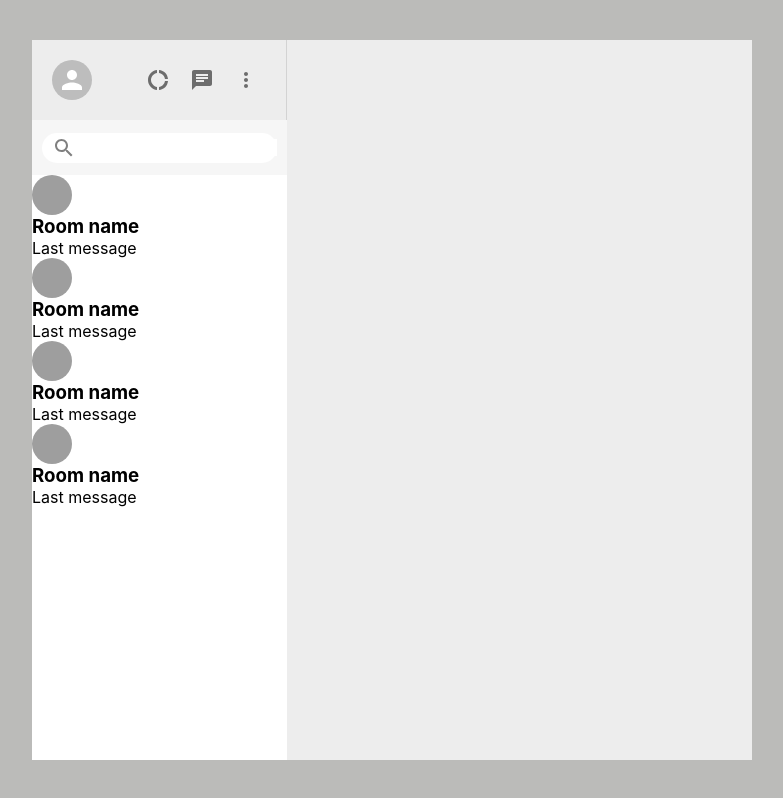
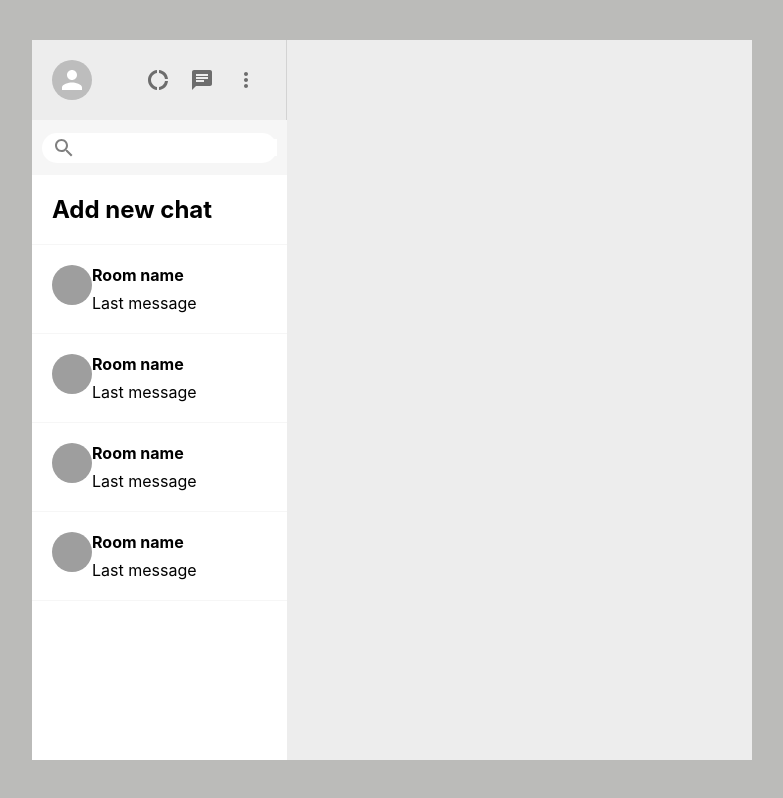
Before and after one commit to prabhjot9213/whatsapp-clone, a React (Create React App) app: page / in a window 1280 px wide. Shown: the whole page, without its empty margins (248-1031 px from the left). Built offline with nearby package versions, Linux system fonts and the light colour scheme; grey boxes are pictures that could not be loaded.

Commit message:
Added Chat.js file

```diff
--- a/src/App.js
+++ b/src/App.js
@@ -1,6 +1,7 @@
 
 import './App.css';
 import Sidebar from './Sidebar';
+import Chat from './Chat';
 
 function App() {
   return (
@@ -8,7 +9,7 @@
 
       <div className = "app__body">
         <Sidebar/>
-        {/* Chat*/}
+      <Chat />
       </div>
     </div>
   );
--- /dev/null
+++ b/src/Chat.css
@@ -0,0 +1,3 @@
+.chat{
+    flex: 0.65;
+}
--- /dev/null
+++ b/src/Chat.js
@@ -0,0 +1,13 @@
+import React from 'react';
+import './Chat.css';
+
+function Chat() {
+  return (
+    <div className='chat'>
+        <div className='chat__header'></div>
+        <div className='chat__body'></div>
+    </div>
+  )
+}
+
+export default Chat
--- a/src/Sidebar.js
+++ b/src/Sidebar.js
@@ -29,6 +29,7 @@
         </div>
         </div>
         <div className='sidebar__chats'>
+        <SidebarChat addNewChat />
         <SidebarChat />
         <SidebarChat />
         <SidebarChat />
--- a/src/SidebarChat.css
+++ b/src/SidebarChat.css
@@ -0,0 +1,20 @@
+.sidebarChat{
+    display: flex;
+    padding: 20px;
+
+    cursor: pointer;
+    border-bottom: 1px solid #f6f6f6;
+}
+
+.sidebarChat:hover{
+    background-color: #ebebeb;
+}
+
+.sidebarChat__info > h3{
+font-size: 16px;
+margin-bottom: 8px;
+}
+
+.sidebarchat__info{
+    margin-left: 15px;
+}
--- a/src/SidebarChat.js
+++ b/src/SidebarChat.js
@@ -6,25 +6,35 @@
 //import { useState } from 'react';
 //import { ReactDOM } from 'react';
 
-function SidebarChat() {
+function SidebarChat({addNewChat}) {
     const [seed,setSeed] = useState("");
 
     useEffect(()=>{
         setSeed(Math.floor(Math.random()*5000));
     }, []);
 
-    return (
+    //Function to create a new chat
+    const createChat = () =>{
+        const roomName = prompt("please enter name for chat");
+
+
+    if(roomName){
+        //do something
+    }};
+
+    return !addNewChat ? (
     <div className='sidebarChat'>
         <Avatar src={`https://avatars.dicebear.com/api/open-peeps/${seed}.svg`}/>
         <div className='sidebarChat__info'>
             <h3>Room name</h3>
             <p>Last message</p>
         </div>
-
-
-
                 </div>
-  )
+  ):(
+    <div onClick={createChat} className='sidebarChat'>
+        <h2>Add new chat</h2>
+        </div>
+  );
 }
 
 export default SidebarChat
```
